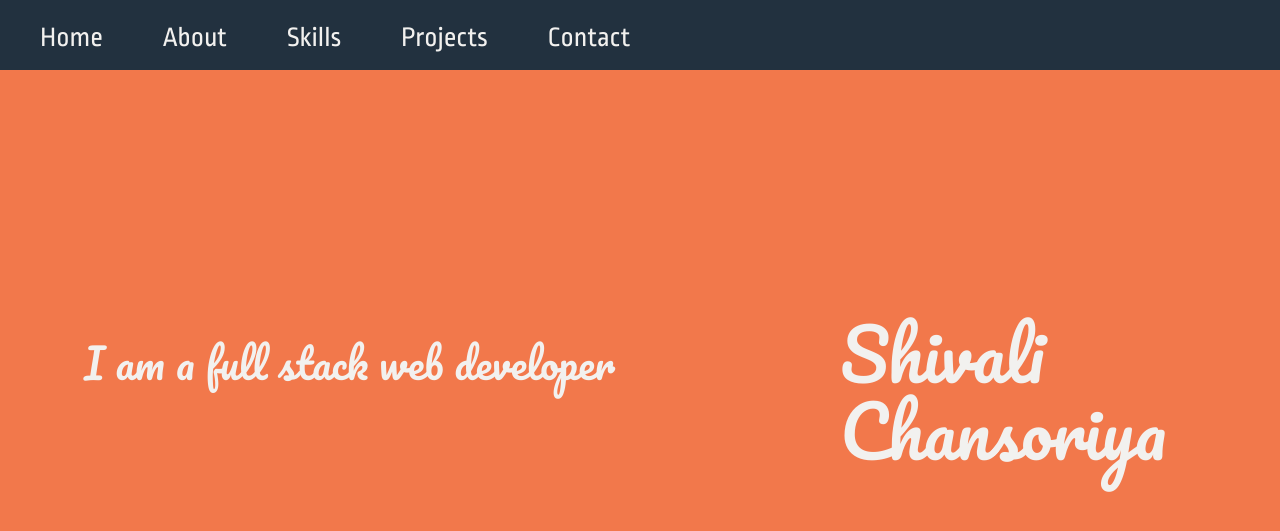
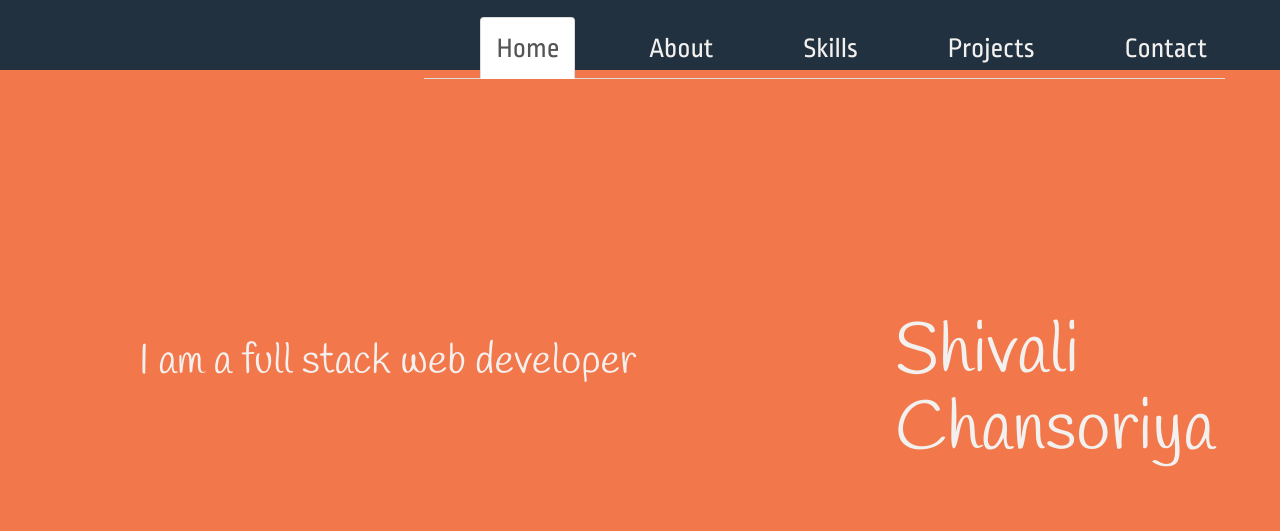
Before and after one commit to Shivali121327/portfolio, a Jekyll site: the page built from index.html, in a window 1280 px wide and 900 px high. Shown: the top 531 px of the window. Built offline with Jekyll 4.4.1, drawn with Linux system fonts in a browser that asks for light colours; nearby versions of some CDN libraries; some of the changed text lies outside the part shown.

Commit message:
Added scrollspy

```diff
--- a/_includes/head.html
+++ b/_includes/head.html
@@ -12,13 +12,13 @@
   <link rel="stylesheet" href="{{ "/css/main.css" | prepend: site.baseurl }}">
   <script src="//code.jquery.com/jquery-2.1.1.min.js"></script>
   <script src="/js/wow.min.js"></script>
+  <script src="https://maxcdn.bootstrapcdn.com/bootstrap/3.3.4/js/bootstrap.min.js"></script>
   <script src="{{ "/js/morphext.js" | prepend: site.baseurl }}"></script>
   <script src="{{ "/js/home.js" | prepend: site.baseurl }}"></script>
 
   <link rel="alternate" type="application/rss+xml" title="{{ site.title }}" href="{{ "/feed.xml" | prepend: site.baseurl | prepend: site.url }}" />
   <link rel="canonical" href="{{ page.url | replace:'index.html','' | prepend: site.baseurl | prepend: site.url }}">
-  <link href='http://fonts.googleapis.com/css?family=Pacifico' rel='stylesheet' type='text/css'>
   <link href='http://fonts.googleapis.com/css?family=Ropa+Sans' rel='stylesheet' type='text/css'>
-  <link href='http://fonts.googleapis.com/css?family=Indie+Flower' rel='stylesheet' type='text/css'>
+  <link href='http://fonts.googleapis.com/css?family=Poiret+One' rel='stylesheet' type='text/css'>
   <link href='http://fonts.googleapis.com/css?family=Handlee' rel='stylesheet' type='text/css'>
 </head>
--- a/_layouts/home.html
+++ b/_layouts/home.html
@@ -1,7 +1,7 @@
 <!DOCTYPE html>
 <html>
   {% include head.html %}
-  <body>
+  <body data-spy="scroll" data-target="#navbar-example">
     {{ content }}
   </body>
 </html>
--- a/_sass/_home.scss
+++ b/_sass/_home.scss
@@ -1,9 +1,10 @@
 body {
 	max-width: 100%;
 	overflow-x: hidden;
+  position: relative;
 }
 
-#left {
+.left {
 	background-color: $special-bg;
 	height: 100vh;
 	h1 {
@@ -35,8 +36,10 @@
 }
 
 header {
-  width: 1400px;
   position: fixed;
+  left: 0;
+  right: 0;
+  top: 0;
   z-index: 1000;
   height: 5em;
 	background-color: $header-bg;
@@ -45,7 +48,7 @@
 		display: inline-block;
 		font-size: 2em;
 		font-family: $sans-font;
-		margin: 0.6em 2em 0 0;
+		margin: 0.6em 0 0 2em;
 		cursor: pointer;
 		transition: all 0.5s ease-in;
   }
@@ -65,14 +68,14 @@
 	font-size: 1.4em;
 }
 
-#right{
+.right{
   background-color: $body-bg;
   height: 100vh;
   h2 {
 	  color: $lighter-font-color;
 		margin: auto;
 		position: relative;
-	  top: 15vh;
+	  top: 18vh;
 	  font-family: $cursive-font;
 	  font-size: 5em;
 	  margin-left: 7em;
@@ -94,6 +97,18 @@
 	  font-family: $cursive-font;
 	  font-size: 5em;
 	}
+}
+
+.logo {
+  height: 100vh;
+  img {
+    position: relative;
+    max-width: 4em;
+    max-height: 4em;
+    display: block;
+    top: 13em;
+    margin: 0 0 1em 8em;
+  }
 }
 
 div.skill.dl-horizontal {
@@ -127,7 +142,8 @@
 	margin-top: 25vh;
 	.project {
 	  position: relative;
-	  height: 180px;
+    width: 300px;
+	  height: 250px;
 	  .project_onhover {
 		  visibility: hidden;
 		  position: absolute;
@@ -166,16 +182,16 @@
 
 h4 {
 	color: $lighter-font-color;
-	margin: 1em 0 1em 7em;
+	margin: 1em 0 1em 5em;
 }
 
 hr {
-	border: 1px solid $header-bg;
+	border: 1px solid $lighter-font-color;
 	margin: 0 4.5em 0 4em;
 }
 
 button {
-  margin: 1.5em 2.5em 0 4em;
+  margin: 1.5em 2em 1em 7.5em;
   padding: 10px 25px;
   border-radius: 3px;
   border: 2px solid $lighter-font-color;
@@ -203,10 +219,10 @@
 	margin: 1.5em 2.5em 0 0;
   padding: 10px 25px;
   border-radius: 3px;
-  border: 2px solid $header-bg;
-  background-color: $lighter-font-color;
+  border: 2px solid $lighter-font-color;
+  background-color: $special-bg;
   outline: none;
-  color: $special-bg;
+  color: $lighter-font-color;
   font-weight: 700;
 }
 
@@ -214,8 +230,8 @@
 	margin: 1.5em 2.5em 0 0;
   padding: 10px 25px;
   border-radius: 3px;
-	border: 2px solid $header-bg;
-  background-color: $special-bg;
+	border: 2px solid $lighter-font-color;
+  background-color: rgba(255, 255, 255, 0.2);
   outline: none;
   color: $lighter-font-color;
   font-weight: 700;
--- a/_sass/_theme.scss
+++ b/_sass/_theme.scss
@@ -16,6 +16,6 @@
 $lighter-font-color: #F2F1EF;
 $darker-font-color: #22313F;
 
-$cursive-font: 'Pacifico', cursive;
-$funky-font: 'Indie Flower', cursive;
+$cursive-font: 'Handlee', cursive;
+$funky-font: 'Poiret One', cursive;
 $sans-font: 'Ropa Sans', sans-serif;
--- a/index.html
+++ b/index.html
@@ -1,42 +1,56 @@
 ---
 layout: home
 ---
-<div id="home" class="container-fluid">
-  <div id="index" class="row one">
-	  <!--<div class="row one">-->
-		  <div id="left">
+<div id="home">
  <header>
-					<ul>
-						<li><a href="#index">Home</a></li>
+    <nav class="container">
+      <div class="row">
+        <div id="navbar-example">
+          <ul class="pull-right nav nav-tabs" role="tablist">
+            <li class="active"><a href="#index">Home</a></li>
             <li><a href="#about">About</a></li>
             <li><a href="#skills">Skills</a></li>
             <li><a href="#work">Projects</a></li>
             <li><a href="#contact">Contact</a></li>
           </ul>
+        </div>
+      </div>
+    </nav>
   </header>
+  <div id="index" class="left">
+    <div class="container">
+      <div class="row one">
         <h1 class="wow fadeInRight" data-wow-duration="3s" data-wow-delay="0s">Shivali<br>Chansoriya</h1>
         <div class="text">
           <span id="demo">Aim to create memorable experiences, I am a full stack web developer, I'm an Engineer by education, Designer by profession</span>
         </div>
-			</div>
-	  <!--</div>row one-->
+      </div><!--row one-->
+    </div><!--container-->
   </div><!--index-->
 
-  <div id="about" class="row middle">
-  	<!--<div class="row middle">-->
-  		<div id="right" class="col-md-12">
+  <div id="about" class="right">
+    <div class="container">
+      <div class="row middle">
         <h2>About Me</h2>
-  			<p class="wow fadeInRight" data-wow-duration="3s" data-wow-delay="0s">Hello!!I am Shivali, a Web Designer.<br>Every design I develop is built to be search engine friendly,using the latest development principles and techniques.To find out more what I can do for you, check out my skills and work below, or contact me..!</p>
+        <p class="wow fadeInRight" data-wow-duration="1s" data-wow-delay="0s">Hello!!I am Shivali, a Web Designer.<br>Every design I develop is built to be search engine friendly,using the latest development principles and techniques.To find out more what I can do for you, check out my skills and work below, or contact me..!</p>
       </div>
-  	<!--</div>row middle-->
+    </div>
   </div>
 
-  <div id="skills" class="row two">
-	<!--<div class="row two">-->
-	  <div id="right" class="col-xs-4">
+  <div id="skills" class="right">
+    <div class="container">
+      <div class="row two col-xs-3">
         <h3 class="wow fadeInDown" data-wow-duration="3s" data-wow-delay="0s">Skills</h3>
       </div>
-	  <div id="right" class="col-xs-8">
+
+      <div class="logo col-xs-2">
+        <img src="Images/html.png">
+        <img src="Images/css.png">
+        <img src="Images/ruby.png">
+        <img src="Images/js.jpg">
+      </div>
+
+      <div class="right col-xs-7">
         <div class="skill dl-horizontal">
           <dt>HTML</dt>
           <dd>
@@ -55,25 +69,25 @@
           <dt>Ruby</dt>
           <dd>
             <div class="progress wow zoomIn" data-wow-duration="3s" data-wow-delay="0s">
-	  				<div class="progress-bar progress-bar-info" role="progressbar" aria-valuenow="5" aria-valuemin="0" aria-valuemax="5" style="width: 70%;">
+              <div class="progress-bar progress-bar-info" role="progressbar" aria-valuenow="5" aria-valuemin="0" aria-valuemax="5" style="width: 60%;">
               </div>
             </div>
           </dd>
-	  		<dt>JQuery</dt>
+          <dt>JavaScript & jQuery</dt>
           <dd>
             <div class="progress wow zoomIn" data-wow-duration="3s" data-wow-delay="0s">
-	  				<div class="progress-bar progress-bar-info" role="progressbar" aria-valuenow="3" aria-valuemin="0" aria-valuemax="5" style="width: 70%;">
+              <div class="progress-bar progress-bar-info" role="progressbar" aria-valuenow="3" aria-valuemin="0" aria-valuemax="5" style="width: 50%;">
               </div>
             </div>
           </dd>
-	  	</div>
-	  </div>
-	<!--</div> row two-->
+        </div><!--skill-->
+      </div><!--right-->
+    </div> <!--container-->
   </div> <!--skills-->
 
-  <div id="work" class="row three">
-	  <!--<div class="row three">-->
-		<div id="right" class="col-xs-12">
+  <div id="work" class="right">
+    <div class="container">
+      <div class="row three col-xs-12">
         <h2 class="wow zoomIn" data-wow-duration="3s" data-wow-delay="0s">Projects</h2>
         <div class="project-container">
           <div class="col-md-4">
@@ -110,13 +124,13 @@
             </div>
           </div><!--col-md-4-->
         </div><!--project-container-->
-		</div><!--right-->
-	  <!--</div>row three-->
-	</div>
+      </div><!--row three-->
+    </div><!--container-->
+  </div><!--work-->
 
-	<div id="contact" class="row four">
-	<!--<div class="row four">-->
-		<div id="left">
+  <div id="contact" class="left">
+    <div class="container">
+      <div class="row four">
         <h3 class="wow zoomIn" data-wow-duration="3s" data-wow-delay="0s">Contact Me...!</h3>
         <div class="form-group col-md-8 col-sm-8">
           <form action="" method="post" id="main-form" name="main-form">
--- a/js/home.js
+++ b/js/home.js
@@ -9,5 +9,15 @@
 	  // callback
 	  complete: $.noop
 	});
+	$(function(){
+    $(".nav a").click(function(e){
+      e.preventDefault();
+      $('html,body').scrollTo(this.hash,this.hash);
+    });
+  });
+	$('body').scrollspy({ target: '#navbar-example' })
+	$('[data-spy="scroll"]').each(function () {
+  var $spy = $(this).scrollspy('refresh')
+  })
 });
 new WOW().init();
```
Also changed, not shown: other parts of index.html (+2 -2 lines), Images/css.png (added), Images/html.png (added), Images/js.jpg (added), Images/ruby.png (added). Lines whose indentation alone changed are shown as unchanged.
